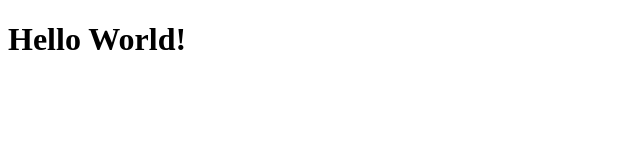
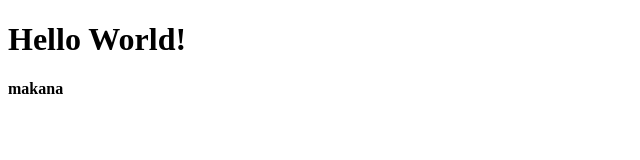
Before and after one commit to rehankiw/train1revou, a plain HTML site: page index.html in a window 1280 px wide. Shown: the full height of the page, 0-640 px from the left. Drawn offline with Linux system fonts and the light colour scheme.

Commit message:
sec commit

```diff
--- a/index.html
+++ b/index.html
@@ -7,6 +7,7 @@
 </head>
 <body>
     <h1>Hello World!</h1>
+    <b>makana</b>
 
 </body>
 </html>
```
